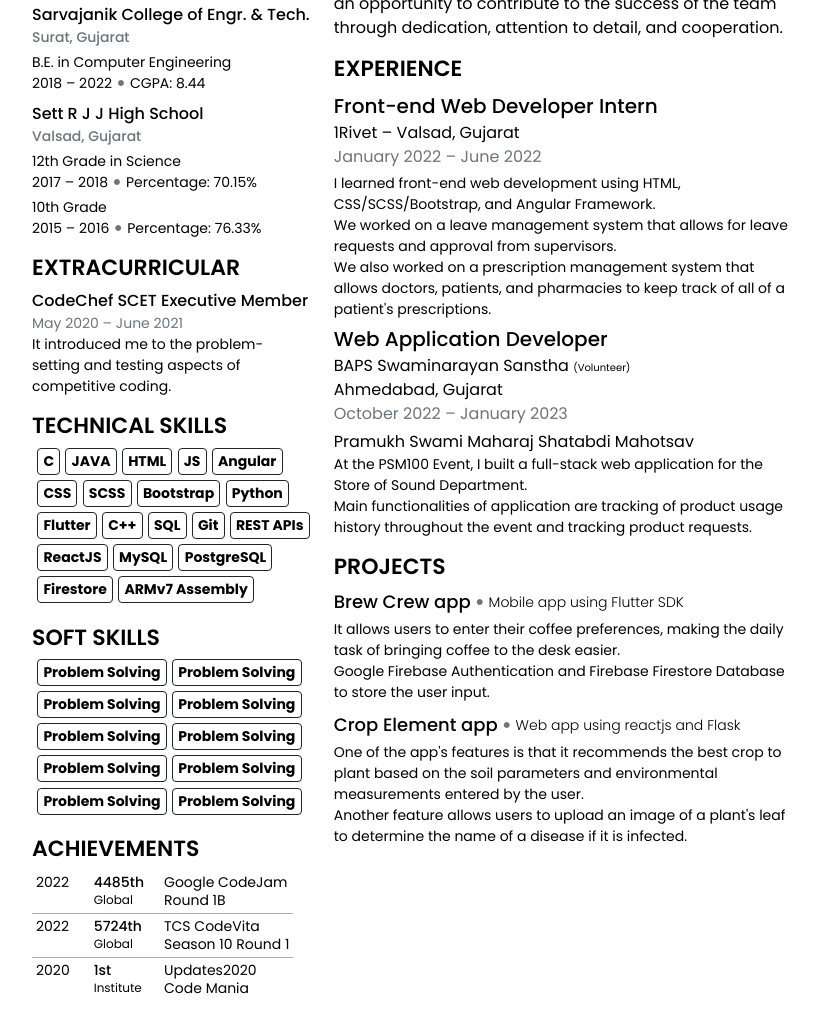
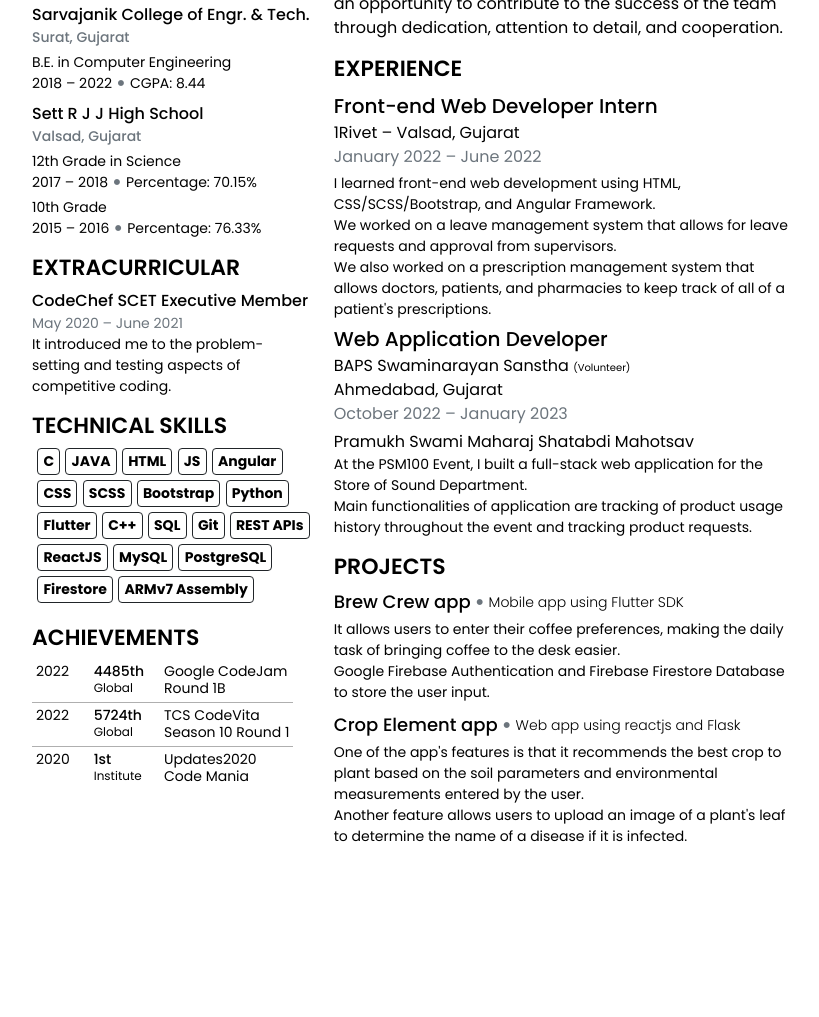
Before and after one commit to theNoobCoder0x01/resume-template, a website: page index.html in a window 1280 px wide. Shown: the part 191-1208 px from the top of the page, without its empty margins (229-1048 px from the left). After the commit the page ends 1058 px from the top, so only its background shows below. Drawn offline with Linux system fonts and the light colour scheme.

Commit message:
removed extra soft skills section

```diff
--- a/index.html
+++ b/index.html
@@ -140,7 +140,7 @@
               <span class="rounded border border-1 border-dark fw-700 px-1_5 py-0_5 ms-1_5 mb-1_5">ARMv7 Assembly</span>
             </div>
           </section>
-          <section class="skills mb-3">
+          <!-- <section class="skills mb-3">
             <h4 class="skills__title fs-4_5 fw-light mb-2">SOFT SKILLS</h4>
             <div class="d-flex flex-wrap fw-500 fs-6_5 ps-0_x">
               <span class="rounded border border-1 border-dark fw-700 px-1_5 py-0_5 ms-1_5 mb-1_5">Problem Solving</span>
@@ -154,7 +154,7 @@
               <span class="rounded border border-1 border-dark fw-700 px-1_5 py-0_5 ms-1_5 mb-1_5">Problem Solving</span>
               <span class="rounded border border-1 border-dark fw-700 px-1_5 py-0_5 ms-1_5 mb-1_5">Problem Solving</span>
             </div>
-          </section>
+          </section> -->
           <!-- <section class="skills mb-3">
             <h4 class="skills__title fs-4_5 fw-light mb-2">SKILLS</h4>
             <div class="fw-500 fs-6_5 ps-0_x">
```
